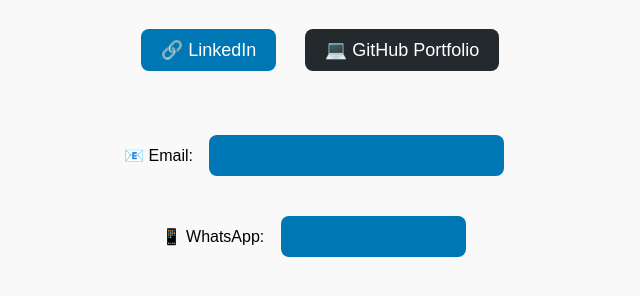
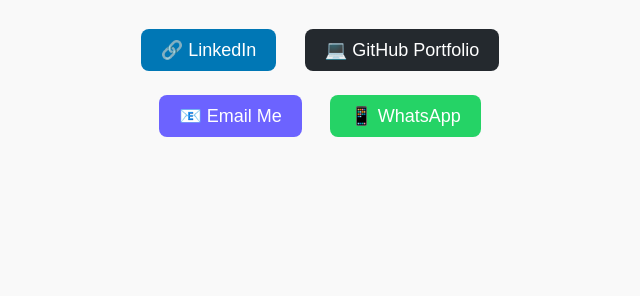
Before and after one commit to ahmadh9/profile, a plain HTML site: page index.html in a window 1280 px wide. Shown: the part 110-406 px from the top of the page, without its empty margins (320-960 px from the left). Drawn offline with Linux system fonts and the light colour scheme.

Commit message:
Update index.html

```diff
--- a/index.html
+++ b/index.html
@@ -4,35 +4,38 @@
   <meta charset="UTF-8">
   <title>أحمد | روابط سريعة</title>
   <style>
-    body { font-family: sans-serif; text-align: center; padding: 40px; background-color: #f9f9f9; }
-    h1 { margin-bottom: 20px; color: #333; }
-    a {
+    body {
+      font-family: sans-serif;
+      text-align: center;
+      padding: 40px;
+      background-color: #f9f9f9;
+    }
+    h1 {
+      margin-bottom: 20px;
+      color: #333;
+    }
+    .button {
       display: inline-block;
       margin: 12px;
       padding: 10px 20px;
       font-size: 18px;
       color: white;
-      background-color: #0077b5;
       text-decoration: none;
       border-radius: 8px;
     }
-    a.github {
-      background-color: #24292e;
-    }
-    p a {
-      color: #0077b5;
-      text-decoration: none;
-    }
+    .linkedin { background-color: #0077b5; }
+    .github { background-color: #24292e; }
+    .email { background-color: #6c63ff; }
+    .whatsapp { background-color: #25d366; }
   </style>
 </head>
 <body>
   <h1>أحمد – Full Stack Developer</h1>
-  <a href="https://www.linkedin.com/in/ahmadh9" target="_blank">🔗 LinkedIn</a>
-  <a class="github" href="https://github.com/ahmadh9/web-portfolio" target="_blank">💻 GitHub Portfolio</a>
 
-  <div style="margin-top: 40px;">
-    <p>📧 Email: <a href="mailto:ahmadkhammad95@gmail.com">ahmadkhammad95@gmail.com</a></p>
-    <p>📱 WhatsApp: <a href="https://wa.me/962780090128" target="_blank">+962 78 009 0128</a></p>
-  </div>
+  <a class="button linkedin" href="https://www.linkedin.com/in/ahmadh9" target="_blank">🔗 LinkedIn</a>
+  <a class="button github" href="https://github.com/ahmadh9/web-portfolio" target="_blank">💻 GitHub Portfolio</a>
+  <br>
+  <a class="button email" href="mailto:ahmadkhammad95@gmail.com" target="_blank">📧 Email Me</a>
+  <a class="button whatsapp" href="https://wa.me/962780090128" target="_blank">📱 WhatsApp</a>
 </body>
 </html>
```
